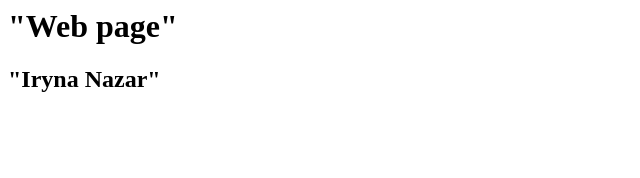
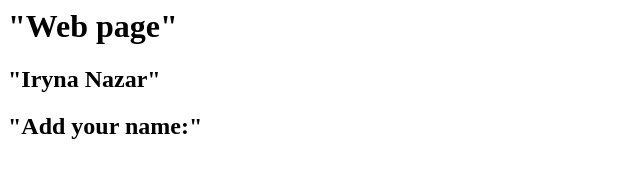
Before and after one commit to iraana/Lab-5a_Resolving_Merge_Conflicts, a plain HTML site: page index.html in a window 1280 px wide. Shown: the whole page, without its empty margins (0-640 px from the left). Drawn offline with Linux system fonts and the light colour scheme.

Commit message:
add changes after clone

```diff
--- a/index.html
+++ b/index.html
@@ -2,5 +2,6 @@
   <body>
     <h1>"Web page"</h1>
     <h2>"Iryna Nazar"</h2>
+    <h2>"Add your name:"</h2>
   </body>
 </html>
```
